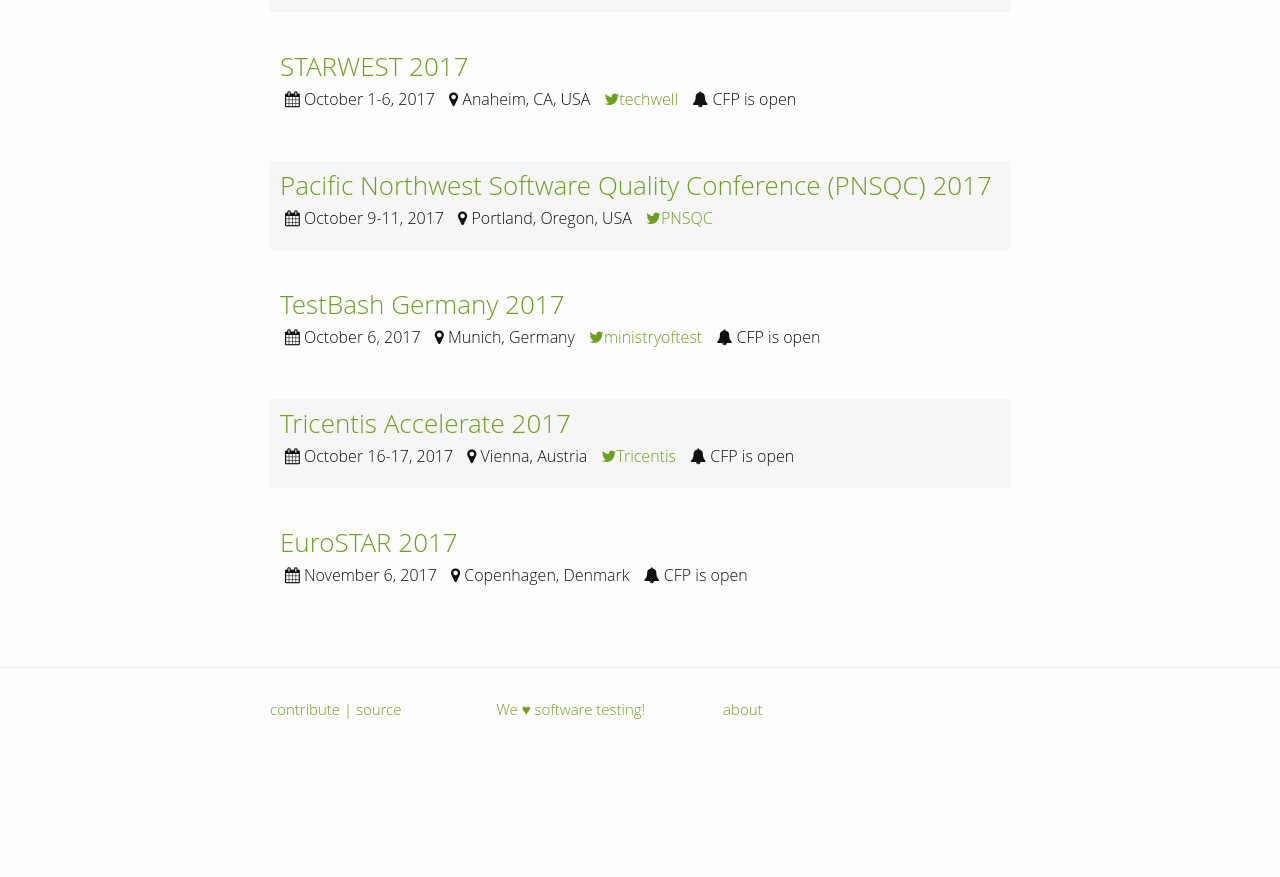
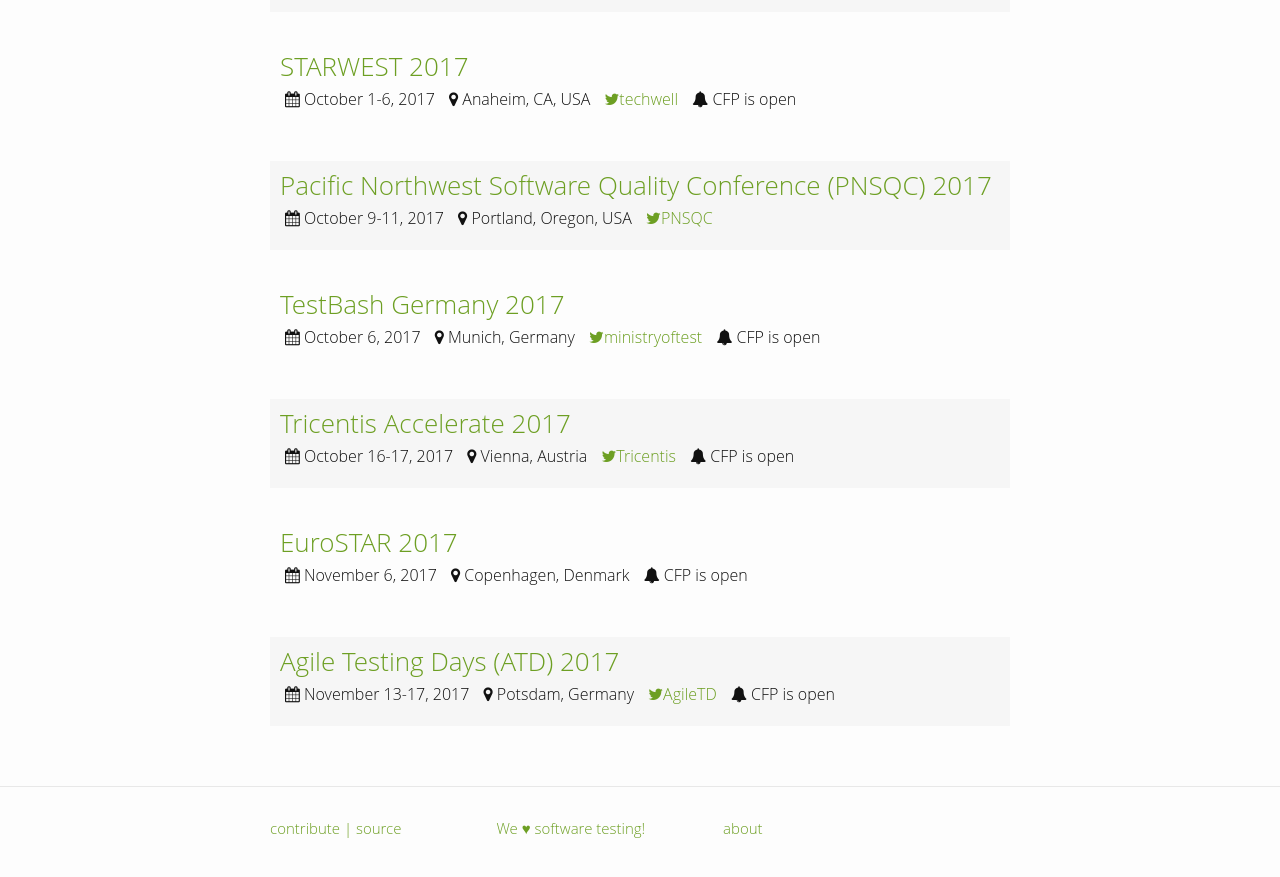
Before and after one commit to TestingConferences/testingconferences.github.io, a Jekyll site: the page built from index.html, in a window 1280 px wide and 900 px high, scrolled down 4086 px. Shown: the top 877 px of the window. Built offline with Jekyll 4.4.1, drawn with Linux system fonts in a browser that asks for light colours; before the commit the page ends 4867 px from its top, so only the background shows below that.

Commit message:
Added ATD 2017

```diff
--- a/_data/current.yml
+++ b/_data/current.yml
@@ -247,3 +247,10 @@
   dates: "November 6, 2017"
   url: https://conference.eurostarsoftwaretesting.com/
   status: CFP is open
+
+- name: Agile Testing Days (ATD) 2017
+  location: Potsdam, Germany
+  dates: "November 13-17, 2017"
+  url: http://agiletestingdays.com
+  twitter: AgileTD
+  status: CFP is open
```
